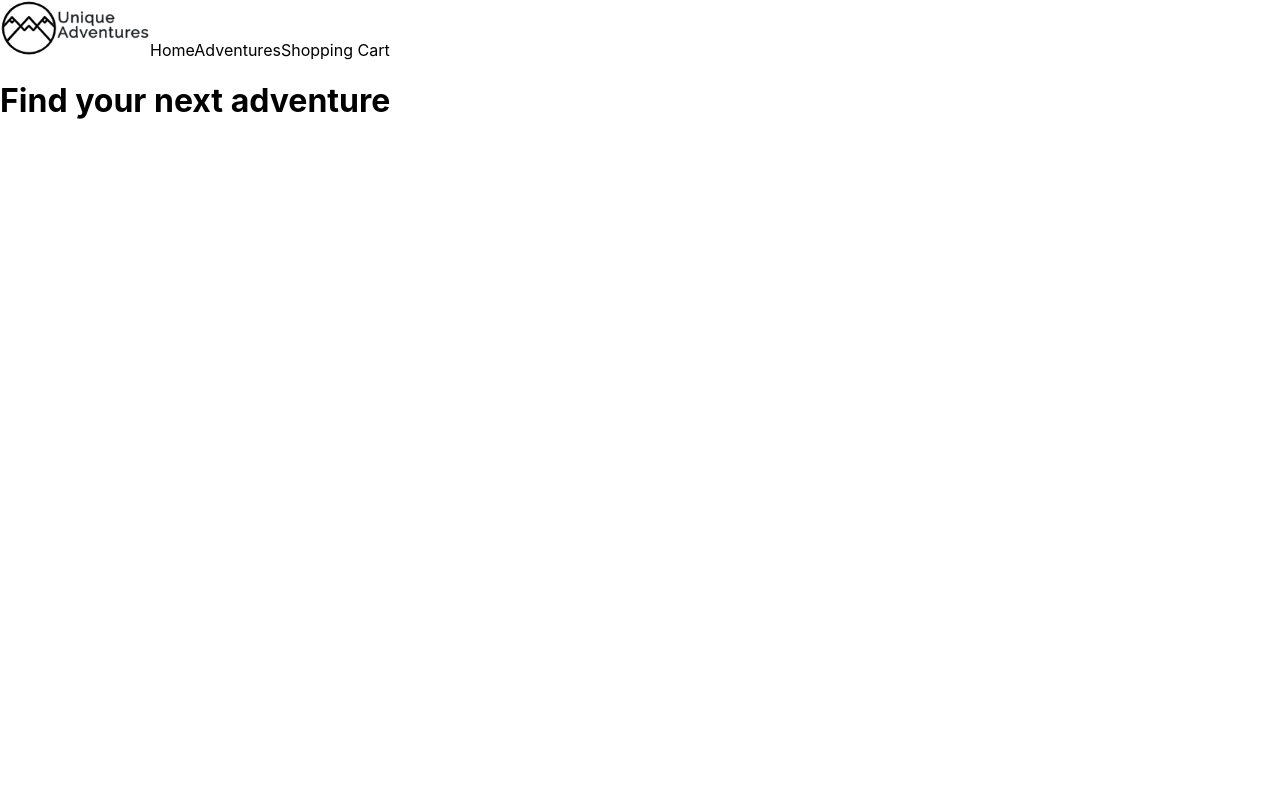
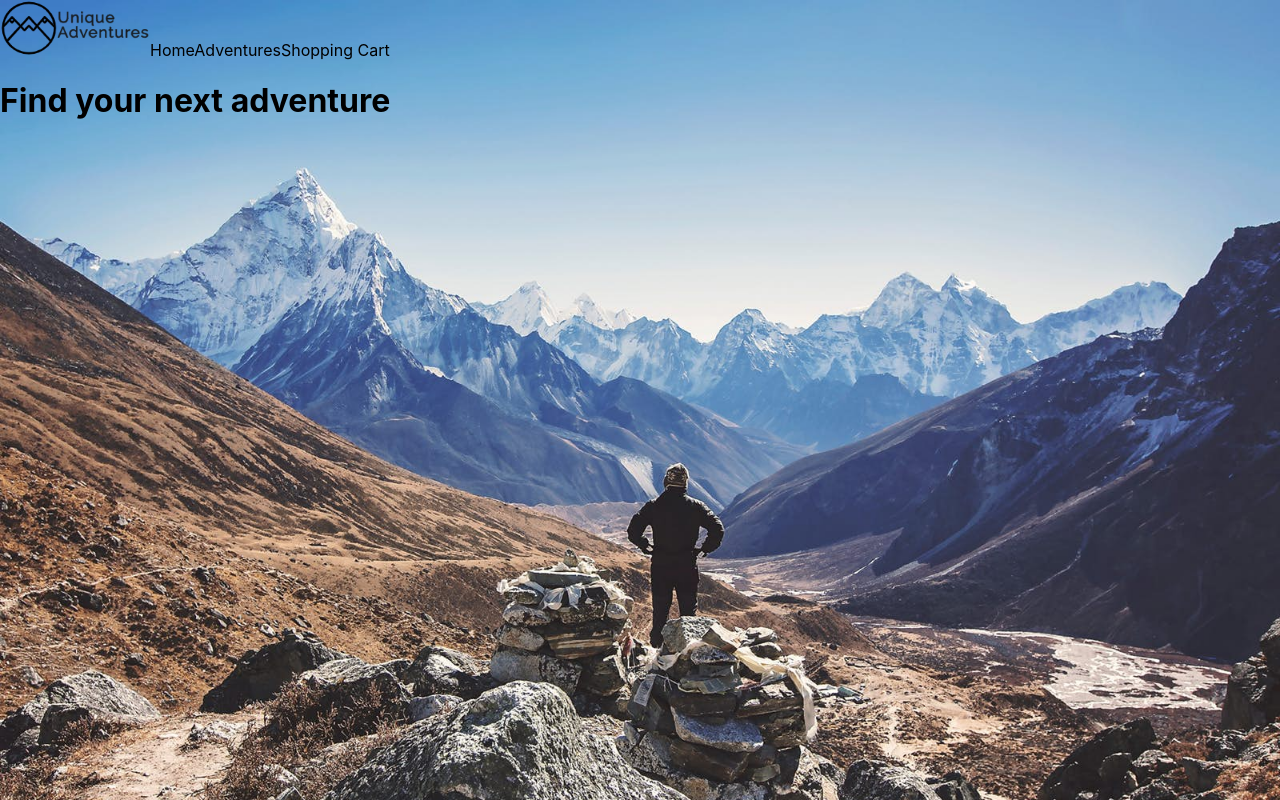
Before and after one commit to Anastasia-ra/next.js-ecommerce-store, a Next.js app: page / in a window 1280 px wide. Built offline with nearby package versions, Linux system fonts and the light colour scheme.

Commit message:
Add background image to homepage

```diff
--- a/pages/index.js
+++ b/pages/index.js
@@ -1,8 +1,20 @@
 import Head from 'next/head';
 import Layout from '../components/Layout';
+import { css } from '@emotion/react';
+import backgroundImage from '../public/background-homepage2.jpg';
+
+const layoutStyle = css`
+  position: absolute;
+  width: 100vw;
+  height: 100vh;
+  background-image: url(/background-homepage2.jpg);
+  background-size: cover;
+  background-position: top 20px;
+`;
 
 export default function Home() {
   return (
+    <div css={layoutStyle}>
       <Layout>
         <Head>
           <title>Homepage</title>
@@ -10,5 +22,6 @@ export default function Home() {
 
         <h1>Find your next adventure</h1>
       </Layout>
+    </div>
   );
 }
```
Also changed, not shown: public/background-homepage2.jpg (added). Lines whose indentation alone changed are shown as unchanged.
